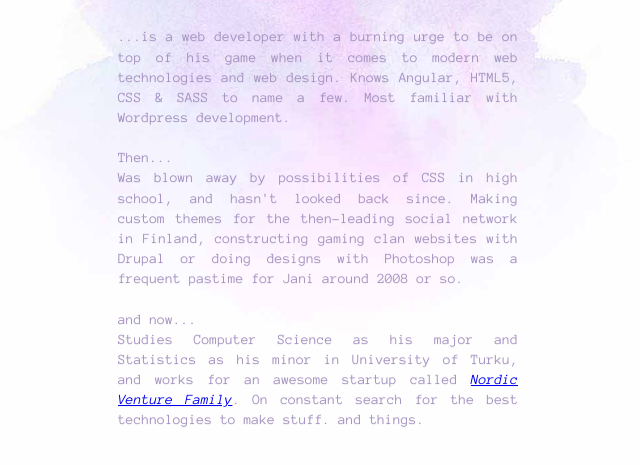
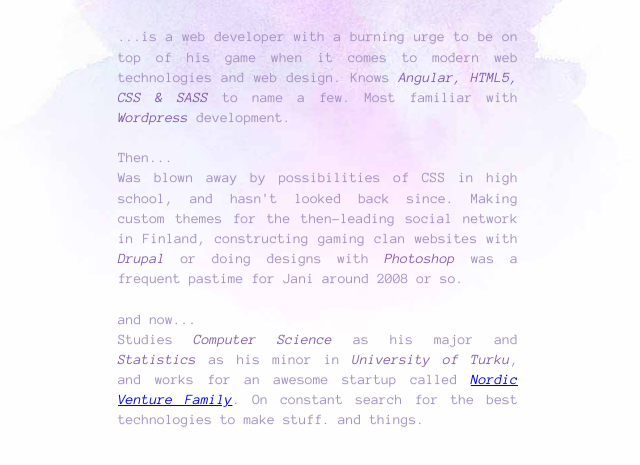
Before and after one commit to JaniAnttonen/personal_portfolio, a plain HTML site: page index.html in a window 1280 px wide. Shown: the part 237-702 px from the top of the page, 322-962 px from the left. Drawn offline with nearby package versions, Linux system fonts and the light colour scheme.

Commit message:
add semantic styling to introduction

```diff
--- a/css/main.css
+++ b/css/main.css
@@ -121,12 +121,12 @@ h1 {
   margin:0;
 }
 
-i {
+i.fa {
   opacity: 0.4;
   transition: opacity 0.5s;
   margin: 6px 14px 0 0;
 }
-i:hover {
+i.fa:hover {
   opacity: 0.8;
 }
 
@@ -148,10 +148,16 @@ section {
 .introduction p {
   text-align: justify;
   max-width: 400px;
+  padding: 0 15px 15px 15px;
 }
 
 .introduction p a {
   font-style: italic;
+}
+
+.introduction i {
+  color: rgb(85, 26, 139);
+  opacity: 0.7;
 }
 
 
--- a/index.html
+++ b/index.html
@@ -34,13 +34,13 @@
           <main>
             <section class="introduction">
               <p>
-                ...is a web developer with a burning urge to be on top of his game when it comes to modern web technologies and web design. Knows Angular, HTML5, CSS & SASS to name a few. Most familiar with Wordpress development.
+                ...is a web developer with a burning urge to be on top of his game when it comes to modern web technologies and web design. Knows <i>Angular, HTML5, CSS & SASS</i> to name a few. Most familiar with <i>Wordpress</i> development.
                 <br><br>
                 Then...<br>
-                Was blown away by possibilities of CSS in high school, and hasn't looked back since. Making custom themes for the then-leading social network in Finland, constructing gaming clan websites with Drupal or doing designs with Photoshop was a frequent pastime for Jani around 2008 or so.
+                Was blown away by possibilities of CSS in high school, and hasn't looked back since. Making custom themes for the then-leading social network in Finland, constructing gaming clan websites with <i>Drupal</i> or doing designs with <i>Photoshop</i> was a frequent pastime for Jani around 2008 or so.
                 <br><br>
                 and now...<br>
-                Studies Computer Science as his major and Statistics as his minor in University of Turku, and works for an awesome startup called <a href="http://dev.nvf.io">Nordic Venture Family</a>. On constant search for the best technologies to make stuff. and things.
+                Studies <i>Computer Science</i> as his major and <i>Statistics</i> as his minor in <i>University of Turku</i>, and works for an awesome startup called <a href="http://dev.nvf.io">Nordic Venture Family</a>. On constant search for the best technologies to make stuff. and things.
               </p>
             </section>
           </main>
```
